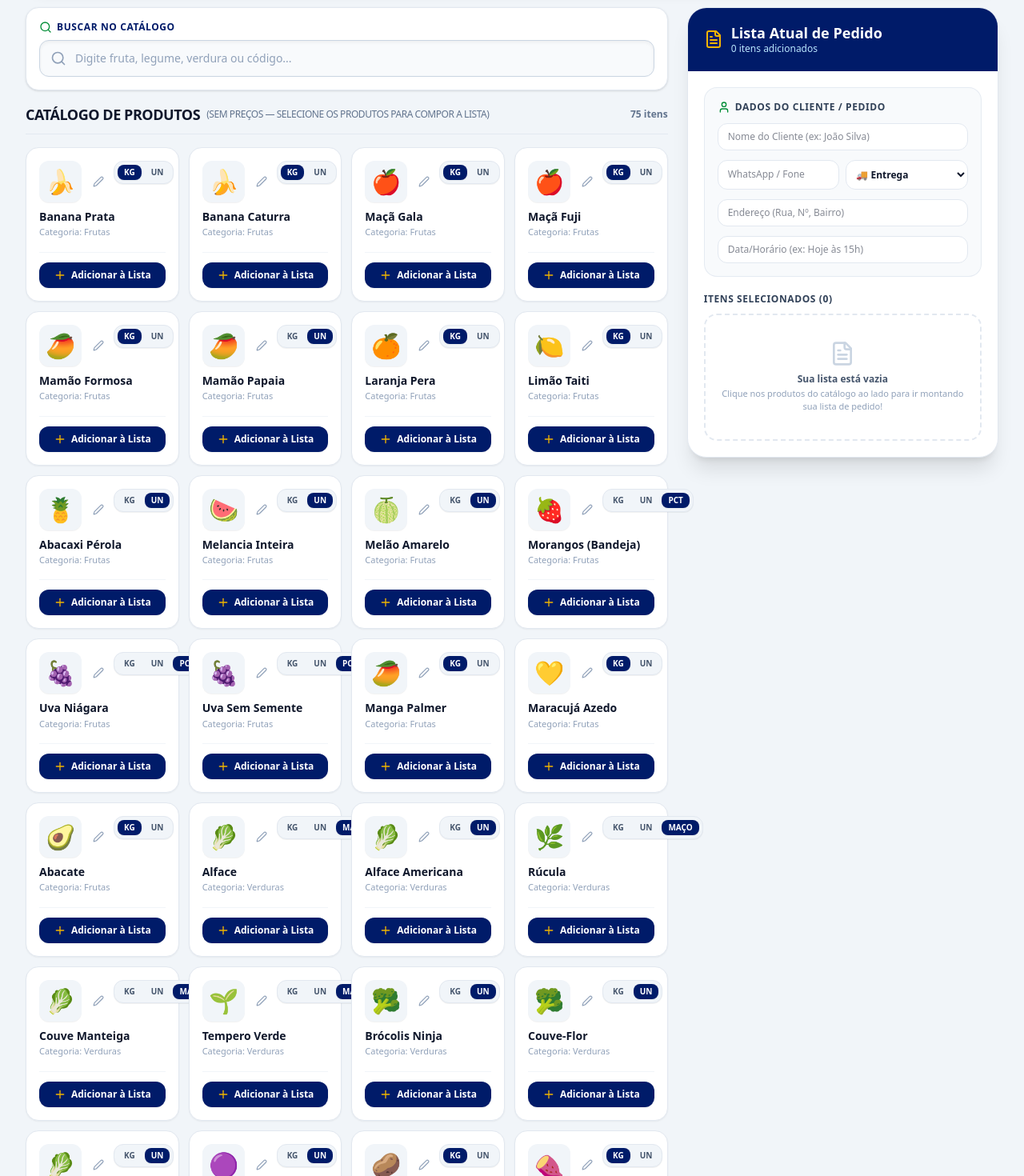
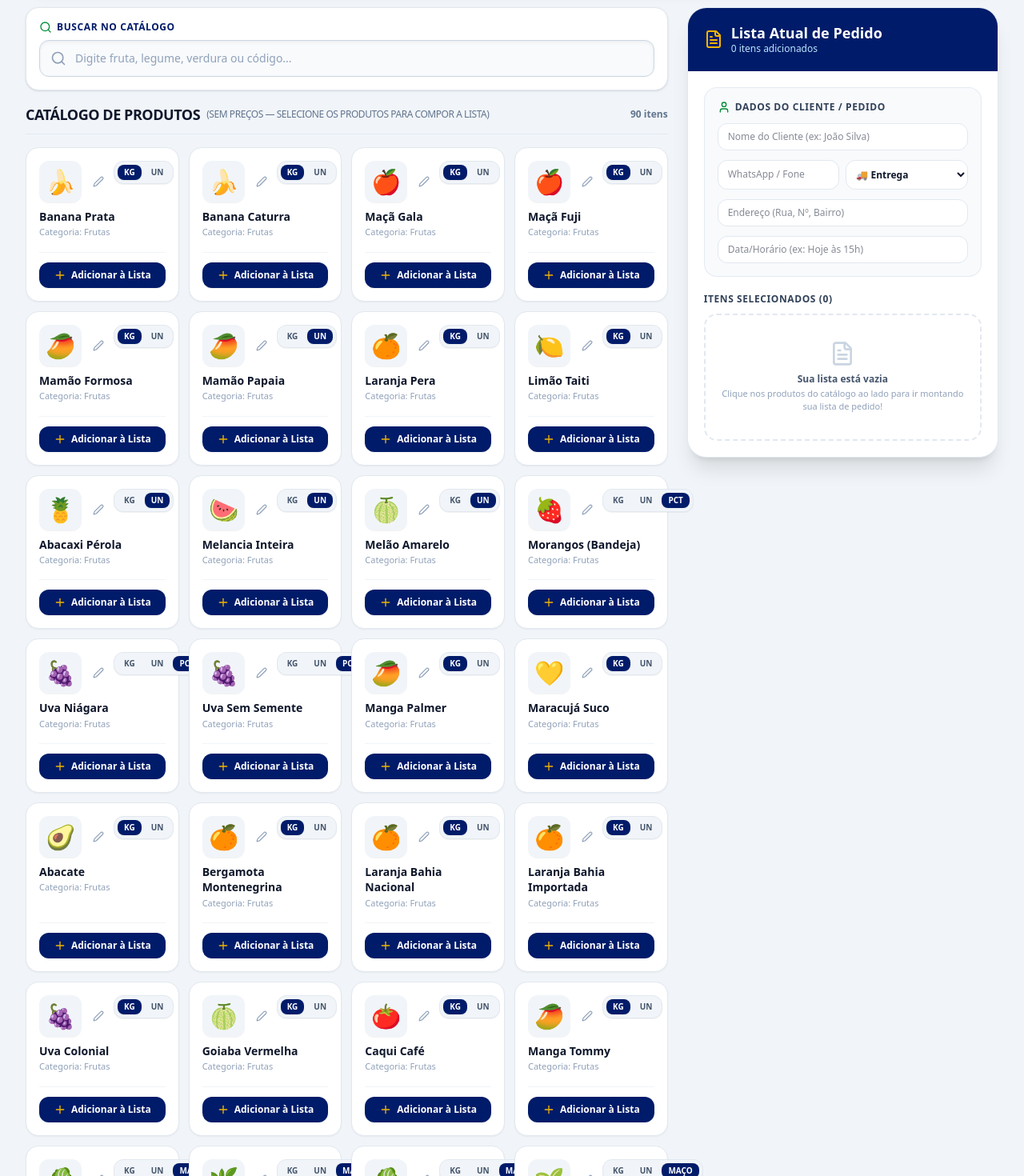
Before and after one commit to sigmarwermuth-cmyk/Lista-de-Pedidos, a React (Vite) app: page / in a window 1280 px wide. Shown: the part 400-1870 px from the top of the page at 80% size. Built offline with nearby package versions, Linux system fonts and the light colour scheme.

Commit message:
feat: add diacritic-insensitive search and update products
- Implement search normalization (ignore accents/case).
- Update product catalog with new items and standardized names.
- Improve product migration logic to handle renaming and cleanup.

```diff
--- a/src/App.tsx
+++ b/src/App.tsx
@@ -290,13 +290,22 @@ export default function App() {
 
   // --- FILTERED PRODUCTS ---
   const filteredProducts = useMemo(() => {
+    const normalize = (str: string) =>
+      str.normalize('NFD').replace(/[\u0300-\u036f]/g, '').toLowerCase().trim();
+    const term = normalize(searchTerm);
+
     return products.filter((prod) => {
-      const term = searchTerm.toLowerCase();
+      if (term === '') {
+        return selectedCategory === 'todos' || prod.category === selectedCategory;
+      }
+      const prodName = normalize(prod.name);
+      const prodCategory = normalize(prod.category);
+      const prodBarcode = prod.barcode ? normalize(prod.barcode) : '';
+
       const matchesSearch =
-        searchTerm === '' ||
-        prod.name.toLowerCase().includes(term) ||
-        prod.category.toLowerCase().includes(term) ||
-        (prod.barcode && prod.barcode.toLowerCase().includes(term));
+        prodName.includes(term) ||
+        prodCategory.includes(term) ||
+        prodBarcode.includes(term);
 
       const matchesCat =
         selectedCategory === 'todos' || prod.category === selectedCategory;
--- a/src/data/products.ts
+++ b/src/data/products.ts
@@ -17,28 +17,35 @@ export const CATALOG_PRODUCTS: Product[] = [
   { id: 'f13', name: 'Uva Niágara', category: 'frutas', unit: 'pct', step: 1, minQty: 1, icon: '🍇' },
   { id: 'f14', name: 'Uva Sem Semente', category: 'frutas', unit: 'pct', step: 1, minQty: 1, icon: '🍇' },
   { id: 'f15', name: 'Manga Palmer', category: 'frutas', unit: 'kg', step: 1, minQty: 1, icon: '🥭' },
-  { id: 'f16', name: 'Maracujá Azedo', category: 'frutas', unit: 'kg', step: 1, minQty: 1, icon: '💛' },
+  { id: 'f16', name: 'Maracujá Suco', category: 'frutas', unit: 'kg', step: 1, minQty: 1, icon: '💛' },
   { id: 'f18', name: 'Abacate', category: 'frutas', unit: 'kg', step: 1, minQty: 1, icon: '🥑' },
+  { id: 'f19', name: 'Bergamota Montenegrina', category: 'frutas', unit: 'kg', step: 1, minQty: 1, icon: '🍊' },
+  { id: 'f20', name: 'Laranja Bahia Nacional', category: 'frutas', unit: 'kg', step: 1, minQty: 1, icon: '🍊' },
+  { id: 'f21', name: 'Laranja Bahia Importada', category: 'frutas', unit: 'kg', step: 1, minQty: 1, icon: '🍊' },
+  { id: 'f22', name: 'Uva Colonial', category: 'frutas', unit: 'kg', step: 1, minQty: 1, icon: '🍇' },
+  { id: 'f23', name: 'Goiaba Vermelha', category: 'frutas', unit: 'kg', step: 1, minQty: 1, icon: '🍈' },
+  { id: 'f24', name: 'Caqui Café', category: 'frutas', unit: 'kg', step: 1, minQty: 1, icon: '🍅' },
+  { id: 'f25', name: 'Manga Tommy', category: 'frutas', unit: 'kg', step: 1, minQty: 1, icon: '🥭' },
 
   // --- VERDURAS ---
   { id: 'v1', name: 'Alface', category: 'verduras', unit: 'maço', step: 1, minQty: 1, icon: '🥬' },
-  { id: 'v3', name: 'Alface Americana', category: 'verduras', unit: 'unid', step: 1, minQty: 1, icon: '🥬' },
   { id: 'v4', name: 'Rúcula', category: 'verduras', unit: 'maço', step: 1, minQty: 1, icon: '🌿' },
   { id: 'v6', name: 'Couve Manteiga', category: 'verduras', unit: 'maço', step: 1, minQty: 1, icon: '🥬' },
   { id: 'v7', name: 'Tempero Verde', category: 'verduras', unit: 'maço', step: 1, minQty: 1, icon: '🌱' },
-  { id: 'v9', name: 'Brócolis Ninja', category: 'verduras', unit: 'unid', step: 1, minQty: 1, icon: '🥦' },
+  { id: 'v9', name: 'Brócolis Unidade', category: 'verduras', unit: 'unid', step: 1, minQty: 1, icon: '🥦' },
   { id: 'v10', name: 'Couve-Flor', category: 'verduras', unit: 'unid', step: 1, minQty: 1, icon: '🥦' },
   { id: 'v11', name: 'Repolho Verde', category: 'verduras', unit: 'unid', step: 1, minQty: 1, icon: '🥬' },
   { id: 'v12', name: 'Repolho Roxo', category: 'verduras', unit: 'unid', step: 1, minQty: 1, icon: '🟣' },
+  { id: 'v13', name: 'Acelga', category: 'verduras', unit: 'unid', step: 1, minQty: 1, icon: '🥬' },
 
   // --- LEGUMES ---
   { id: 'l4', name: 'Batata Monalisa', category: 'legumes', unit: 'kg', step: 1, minQty: 1, icon: '🥔' },
   { id: 'l5', name: 'Batata Doce', category: 'legumes', unit: 'kg', step: 1, minQty: 1, icon: '🍠' },
   { id: 'l6', name: 'Cenoura', category: 'legumes', unit: 'kg', step: 1, minQty: 1, icon: '🥕' },
-  { id: 'l7', name: 'Cebola Branca', category: 'legumes', unit: 'kg', step: 1, minQty: 1, icon: '🧅' },
+  { id: 'l7', name: 'Cebola', category: 'legumes', unit: 'kg', step: 1, minQty: 1, icon: '🧅' },
   { id: 'l8', name: 'Cebola Roxa', category: 'legumes', unit: 'kg', step: 1, minQty: 1, icon: '🧅' },
   { id: 'l9', name: 'Alho Roxo', category: 'legumes', unit: 'kg', step: 0.1, minQty: 0.1, icon: '🧄' },
-  { id: 'l10', name: 'Abobrinha Italiana', category: 'legumes', unit: 'kg', step: 1, minQty: 1, icon: '🥒' },
+  { id: 'l10', name: 'Abobrinha', category: 'legumes', unit: 'kg', step: 1, minQty: 1, icon: '🥒' },
   { id: 'l11', name: 'Pepino Japonês', category: 'legumes', unit: 'kg', step: 1, minQty: 1, icon: '🥒' },
   { id: 'l12', name: 'Chuchu', category: 'legumes', unit: 'kg', step: 1, minQty: 1, icon: '🟢' },
   { id: 'l13', name: 'Pimentão Verde', category: 'legumes', unit: 'kg', step: 1, minQty: 1, icon: '🫑' },
@@ -47,6 +54,9 @@ export const CATALOG_PRODUCTS: Product[] = [
   { id: 'l16', name: 'Beterraba', category: 'legumes', unit: 'kg', step: 1, minQty: 1, icon: '🔴' },
   { id: 'l17', name: 'Tomate Longa Vida', category: 'legumes', unit: 'kg', step: 1, minQty: 1, icon: '🍅' },
   { id: 'l18', name: 'Tomate Saladete', category: 'legumes', unit: 'kg', step: 1, minQty: 1, icon: '🍅' },
+  { id: 'l19', name: 'Milho Verde (Bandeja)', category: 'legumes', unit: 'pct', step: 1, minQty: 1, icon: '🌽' },
+  { id: 'l20', name: 'Cabotia', category: 'legumes', unit: 'kg', step: 1, minQty: 1, icon: '🎃' },
+  { id: 'l21', name: 'Rabanete', category: 'legumes', unit: 'maço', step: 1, minQty: 1, icon: '🌱' },
 
   // --- LATICÍNIOS & OVOS ---
   { id: 'lat1', name: 'Ovos Caipiras (Dúzia)', category: 'laticinios', unit: 'dz', step: 1, minQty: 1, icon: '🥚' },
@@ -77,6 +87,11 @@ export const CATALOG_PRODUCTS: Product[] = [
   { id: 'm7', name: 'Farinha de Trigo (1kg)', category: 'mercearia', unit: 'pct', step: 1, minQty: 1, icon: '🌾' },
   { id: 'm8', name: 'Macarrão Espaguete (500g)', category: 'mercearia', unit: 'pct', step: 1, minQty: 1, icon: '🍝' },
   { id: 'm9', name: 'Polvilho Klauck (500g)', category: 'mercearia', unit: 'pct', step: 1, minQty: 1, icon: '🥣' },
+  { id: 'm10', name: 'Farinha de Trigo Marx 0000 5kg', category: 'mercearia', unit: 'pct', step: 1, minQty: 1, icon: '🌾' },
+  { id: 'm11', name: 'Farinha de Milho Libardone', category: 'mercearia', unit: 'pct', step: 1, minQty: 1, icon: '🌽' },
+  { id: 'm12', name: 'Arroz Chinês (5kg)', category: 'mercearia', unit: 'pct', step: 1, minQty: 1, icon: '🌾' },
+  { id: 'm13', name: 'Arroz Panelaço', category: 'mercearia', unit: 'pct', step: 1, minQty: 1, icon: '🌾' },
+  { id: 'm14', name: 'Ketchup Hemmer (750g)', category: 'mercearia', unit: 'unid', step: 1, minQty: 1, icon: '🍅' },
 
   // --- BEBIDAS ---
   { id: 'b1', name: 'Suco de Laranja Integral 1L', category: 'bebidas', unit: 'unid', step: 1, minQty: 1, icon: '🥤' },
--- a/src/utils/productsStorage.ts
+++ b/src/utils/productsStorage.ts
@@ -18,13 +18,32 @@ const OBSOLETE_PRODUCT_NAMES = new Set([
   'pera willians',
   'alface lisa',
   'banana caturra / nanica',
+  'alface americana',
+  'abobrinha italiana',
+  'maracujá azedo',
+  'maracuja azedo',
 ]);
 
 function mergeCatalogWithStored(stored: Product[]): Product[] {
-  // Filter out deprecated removed default items from previous cache
-  const cleanedStored = stored.filter(
-    (p) => !OBSOLETE_PRODUCT_NAMES.has(p.name.toLowerCase().trim())
-  );
+  // Filter out deprecated removed default items from previous cache and apply renames
+  const cleanedStored = stored
+    .filter((p) => !OBSOLETE_PRODUCT_NAMES.has(p.name.toLowerCase().trim()))
+    .map((p) => {
+      const lower = p.name.toLowerCase().trim();
+      if (lower === 'arroz chinês' || lower === 'arroz chines') {
+        return { ...p, name: 'Arroz Chinês (5kg)' };
+      }
+      if (lower === 'farinha de trigo marx 0000') {
+        return { ...p, name: 'Farinha de Trigo Marx 0000 5kg' };
+      }
+      if (lower === 'brócolis ninja' || lower === 'brocolis ninja') {
+        return { ...p, name: 'Brócolis Unidade' };
+      }
+      if (lower === 'cebola branca') {
+        return { ...p, name: 'Cebola' };
+      }
+      return p;
+    });
 
   const existingIds = new Set(cleanedStored.map((p) => p.id));
   const existingNames = new Set(cleanedStored.map((p) => p.name.toLowerCase().trim()));
```
